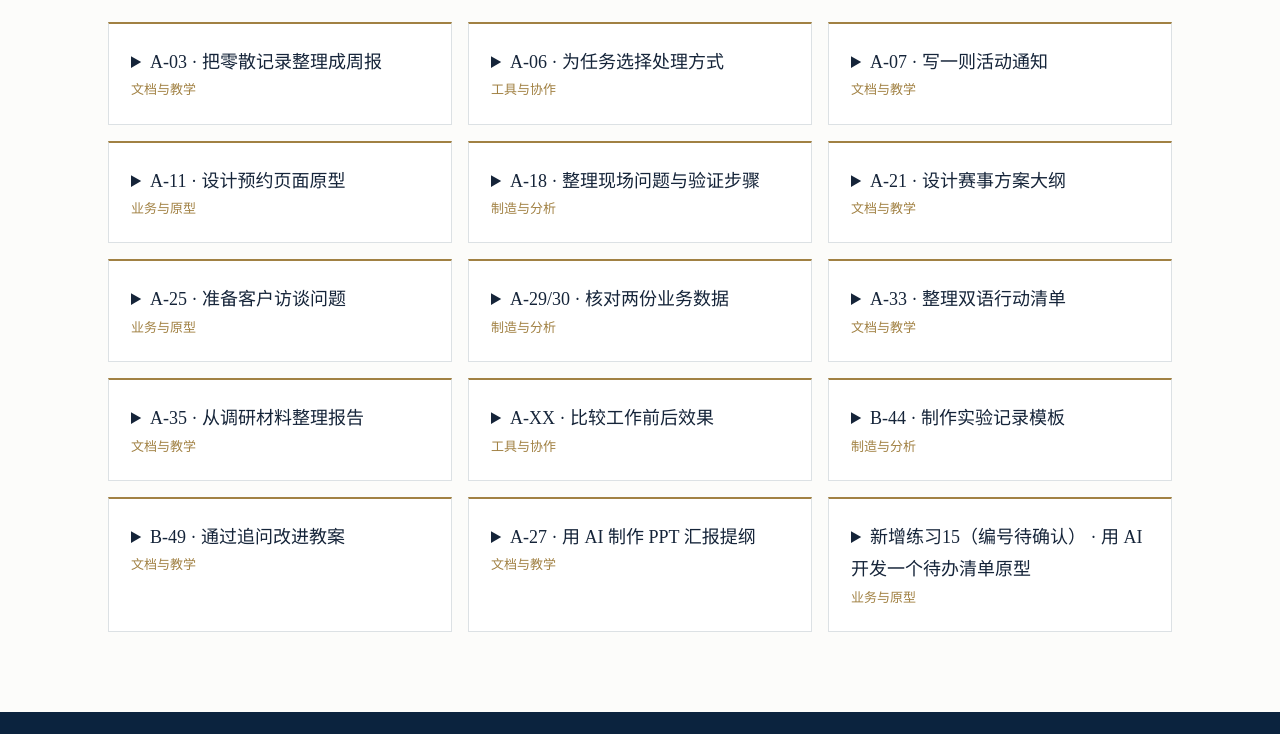
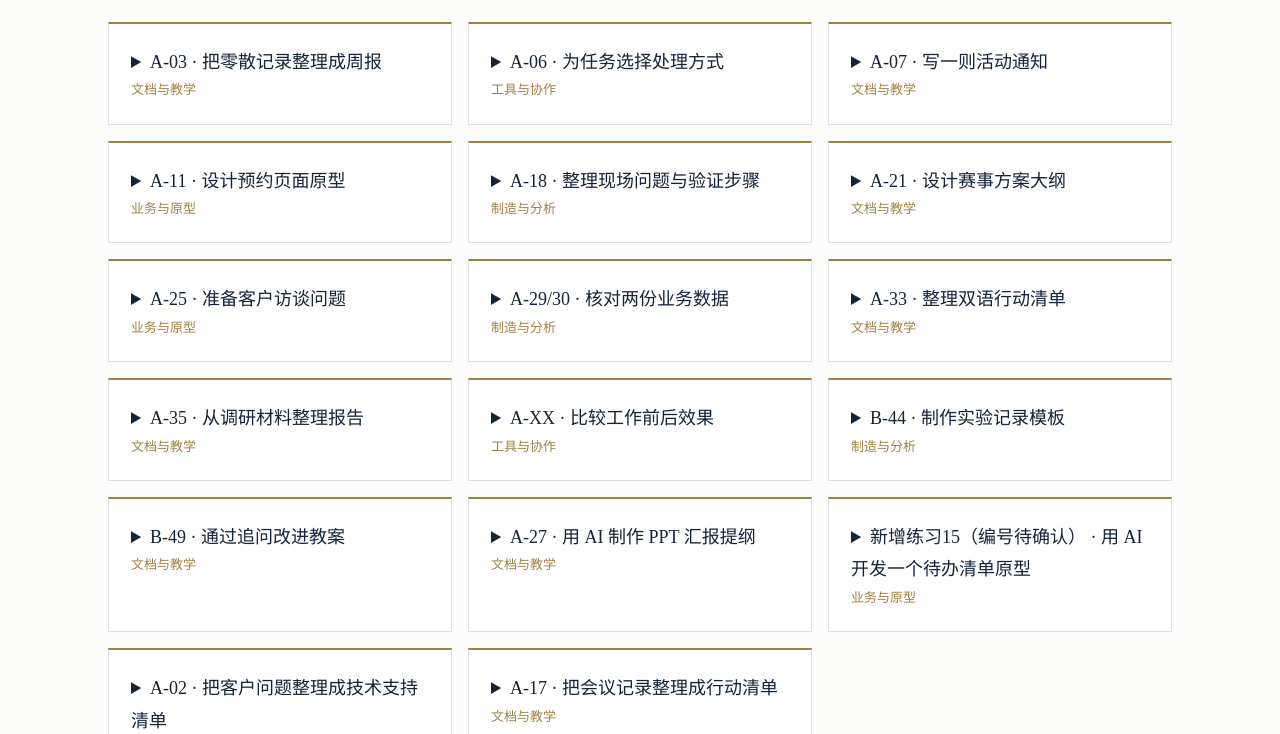
Before and after one commit to CHRISQIAO2024/lingnan-digital-forum, a plain HTML site: page jiangmen-ai-class.html in a window 1280 px wide. Shown: the part 1040-1774 px from the top of the page. Drawn offline with Linux system fonts and the light colour scheme; a web font is replaced by a local one.

Commit message:
Add two Jiangmen workshop exercises

```diff
--- a/jiangmen-ai-class.html
+++ b/jiangmen-ai-class.html
@@ -16,7 +16,9 @@ const cases=[
 ["B-44","制造与分析","制作实验记录模板","整理虚构实验记录并生成空白模板。","样品A室温测试外观无明显变化，耐久测试未完成；样品B室温测试轻微变色，需再次核对。","请列出样品、条件、观察结果、未完成事项、待核对事项，并生成空白记录模板。不要推断性能优劣。","未完成测试是否被误写为完成？是否添加了不存在的数据？"],
 ["B-49","文档与教学","通过追问改进教案","生成45分钟入门课教案并修改一次。","对象：首次接触AI的成人学员；包含学习目标、时间安排、课堂练习与三个检查问题。","请设计45分钟教案，课堂使用虚构资料。然后检查时间总和，并将练习改为整理一份虚构会议记录。","时间是否合计45分钟？练习材料和检查问题是否具体？"],
 ["A-27", "文档与教学", "用 AI 制作 PPT 汇报提纲", "练习把简单业务资料整理成结构清晰的 PPT 页面提纲，并检查信息是否准确。", "虚构企业计划介绍一款智能节能设备：适用于工厂照明；目前处于样机测试阶段；预计下月完成首轮测试。节能比例、价格及客户数量尚未确认。", "请根据以下资料，设计一份面向企业管理者的5页 PPT 提纲。每页写出标题、3条以内的主要内容和适合讲解的提示；把资料中没有的数字、效果和计划标记为“待确认”，不要编造。资料：虚构企业计划介绍一款智能节能设备，适用于工厂照明，目前处于样机测试阶段，预计下月完成首轮测试；节能比例、价格及客户数量尚未确认。", "是否有5页且每页主题清楚？测试阶段和时间是否准确？是否编造了节能率、价格或客户数据？可继续追问：请把第3页改得更适合非技术听众。"],
-["新增练习15（编号待确认）", "业务与原型", "用 AI 开发一个待办清单原型", "练习把软件需求说清楚，生成一个可在电脑浏览器打开并操作的简单原型。", "虚构需求：为小团队制作待办清单，用户可以添加任务、标记完成和删除任务；仅供本机演示，不输入真实客户或员工资料。", "请根据以下需求，先列出功能清单与操作步骤，再生成一个完整的单文件 HTML 待办清单原型，包含添加任务、标记完成、删除任务功能。请说明如何保存为 .html 文件并在浏览器打开。只使用虚构内容，不连接服务器，并说明这是演示原型，不能替代正式上线的软件系统。", "保存后能否在浏览器打开？添加、完成和删除是否都能操作？请尝试新增一项虚构任务并逐项测试；如有问题，将报错或现象告诉 AI，请它修改并重新测试。"]
+["新增练习15（编号待确认）", "业务与原型", "用 AI 开发一个待办清单原型", "练习把软件需求说清楚，生成一个可在电脑浏览器打开并操作的简单原型。", "虚构需求：为小团队制作待办清单，用户可以添加任务、标记完成和删除任务；仅供本机演示，不输入真实客户或员工资料。", "请根据以下需求，先列出功能清单与操作步骤，再生成一个完整的单文件 HTML 待办清单原型，包含添加任务、标记完成、删除任务功能。请说明如何保存为 .html 文件并在浏览器打开。只使用虚构内容，不连接服务器，并说明这是演示原型，不能替代正式上线的软件系统。", "保存后能否在浏览器打开？添加、完成和删除是否都能操作？请尝试新增一项虚构任务并逐项测试；如有问题，将报错或现象告诉 AI，请它修改并重新测试。"],
+["A-02", "业务与原型", "把客户问题整理成技术支持清单", "练习用 AI 整理客户问题、设计排查提问与回复草稿；具体产品和故障类型需结合实际工作进一步确认。", "虚构情景：客户反馈一台联网设备偶尔无法连接；设备型号、出现时间、网络环境和报错信息都未提供。客户希望尽快了解下一步处理方法。", "请作为技术支持助理，根据以下虚构客户反馈完成四件事：1.列出已知情况和待确认信息；2.设计5个简洁的排查问题；3.给出不改变设备配置、不涉及敏感数据的初步检查建议；4.写一段礼貌的客户回复草稿。不要猜测故障原因、承诺修复时间或声称已经远程检查；需要专业人员操作的步骤请标注由技术人员确认。客户反馈：联网设备偶尔无法连接，设备型号、出现时间、网络环境和报错信息均未知。", "是否把未知信息列为待确认？排查问题能否帮助技术人员进一步定位？回复是否避免未经证实的原因和承诺？请再追问 AI：把回复改成适合微信发送的100字以内版本，然后由人工核对。"],
+["A-17", "文档与教学", "把会议记录整理成行动清单", "练习用 AI 将零散的虚构会议记录变成清晰待办，并通过追问提高结果质量。", "虚构会议记录：下周三前完成产品资料初稿，负责人待定；周五由运营组检查内容；客户培训的具体时间仍在讨论；预算和参与人数尚未确定。", "请根据以下虚构会议记录，整理成表格，列出事项、负责人、时间、状态和需要确认的信息。未明确的信息写“待确认”，不得编造。再用100字以内写一份方便团队阅读的会议摘要。记录：下周三前完成产品资料初稿，负责人待定；周五由运营组检查内容；客户培训的具体时间仍在讨论；预算和参与人数尚未确定。", "核对初稿时间和运营组职责是否准确；负责人、培训时间、预算和人数是否标明待确认。再追问：请检查表格中有没有把讨论中的事项写成已确定的安排。"]
 ];
 const root=document.querySelector('#cards'),search=document.querySelector('#search'),filter=document.querySelector('#filter');
 function render(){const q=search.value.trim().toLowerCase(), f=filter.value;let shown=0;root.replaceChildren();for(const c of cases){if(f&&c[1]!==f)continue;if(q&&!c.join(' ').toLowerCase().includes(q))continue;shown++;const d=document.createElement('details');const s=document.createElement('summary');s.textContent=c[0]+' · '+c[2];const sub=document.createElement('small');sub.textContent=c[1];s.append(sub);d.append(s);for(const [label,value] of [['目标',c[3]],['虚构材料',c[4]],['复制指令',c[5]+'\n\n材料：'+c[4]],['检查结果',c[6]]]){const h=document.createElement('h3');h.textContent=label;d.append(h);const p=document.createElement(label==='复制指令'?'pre':'p');p.textContent=value;d.append(p);if(label==='复制指令'){const b=document.createElement('button');b.textContent='复制指令';b.addEventListener('click',async()=>{try{await navigator.clipboard.writeText(value);b.textContent='已复制';setTimeout(()=>b.textContent='复制指令',1800)}catch{const r=document.createRange();r.selectNodeContents(p);const sel=window.getSelection();sel.removeAllRanges();sel.addRange(r);b.textContent='请手动复制选中文字'}});d.append(b)}}root.append(d)}document.querySelector('#empty').hidden=shown>0}search.addEventListener('input',render);filter.addEventListener('change',render);render();
```
